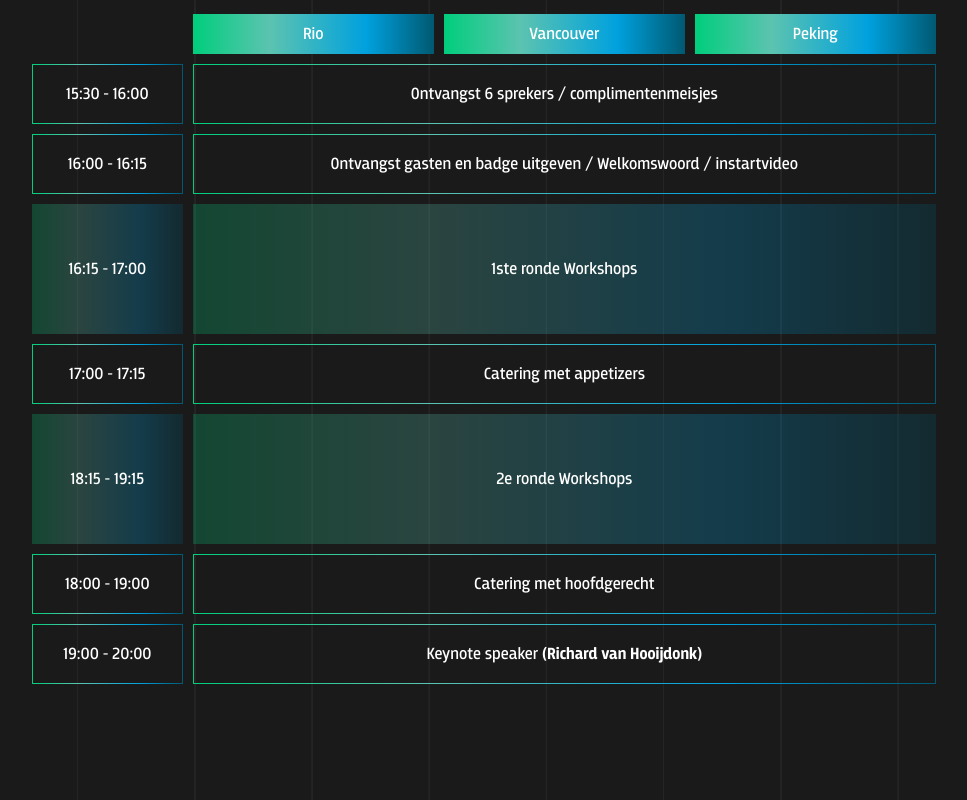
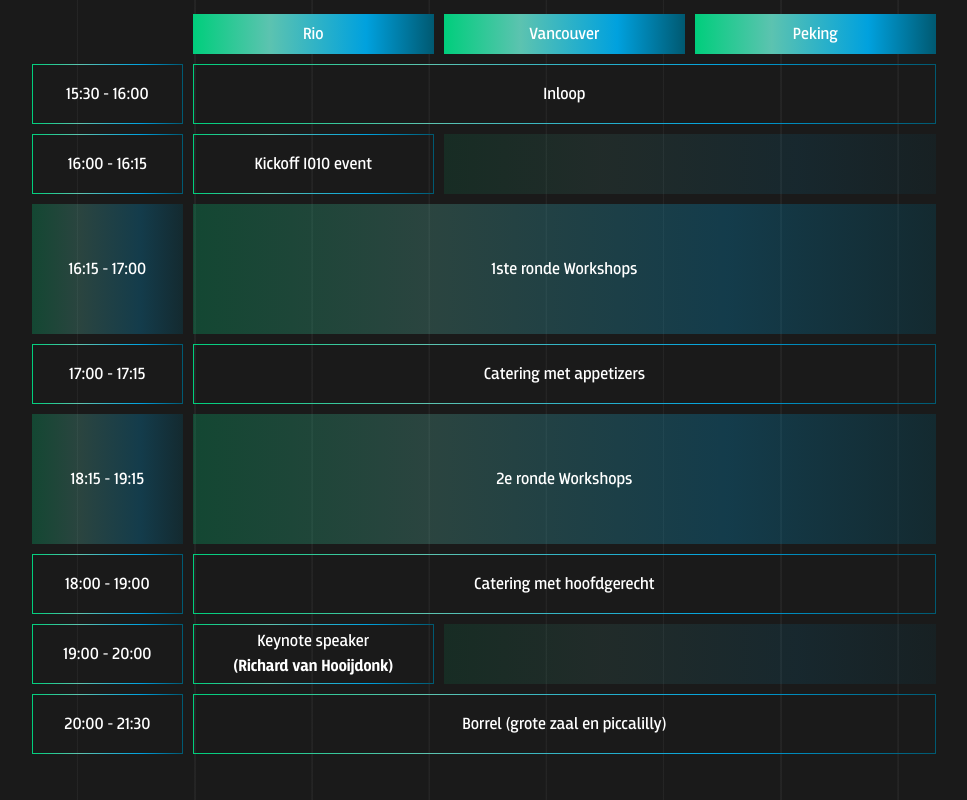
Before and after one commit to J-nextgroup/io10, an Angular app: page / in a window 1280 px wide. Shown: the part 2640-3440 px from the top of the page, without its empty margins (156-1123 px from the left). Built offline with nearby package versions, Linux system fonts and the light colour scheme.

Commit message:
update timetable

```diff
--- a/src/app/TimeTableSection/timetable-section.component.html
+++ b/src/app/TimeTableSection/timetable-section.component.html
@@ -15,11 +15,12 @@
     <tbody>
       <tr>
         <td class="bordered" style="height: 60px">15:30 - 16:00</td>
-        <td colspan="3" class="bordered">Ontvangst 6 sprekers / complimentenmeisjes</td>
+        <td colspan="3" class="bordered">Inloop</td>
       </tr>
       <tr>
         <td class="bordered" style="height: 60px">16:00 - 16:15</td>
-        <td colspan="3" class="bordered">Ontvangst gasten en badge uitgeven / Welkomswoord / instartvideo
+        <td class="bordered">Kickoff IO10 event </td>
+        <td colspan="2" class="with-bg-faded"></td>
       </tr>
       <tr>
         <td class="with-bg" style="height: 130px">16:15 - 17:00</td>
@@ -43,7 +44,12 @@
       </tr>
       <tr>
         <td class="bordered" style="height: 60px">19:00 - 20:00</td>
-        <td colspan="3" class="bordered">Keynote speaker <b>(Richard van Hooijdonk)</b></td>
+        <td class="bordered">Keynote speaker <br /><b>(Richard van Hooijdonk)</b></td>
+        <td colspan="2" class="with-bg-faded"></td>
+      </tr>
+      <tr>
+        <td class="bordered" style="height: 60px">20:00 - 21:30</td>
+        <td colspan="3" class="bordered">Borrel (grote zaal en piccalilly)</td>
       </tr>
     </tbody>
   </table>
```
